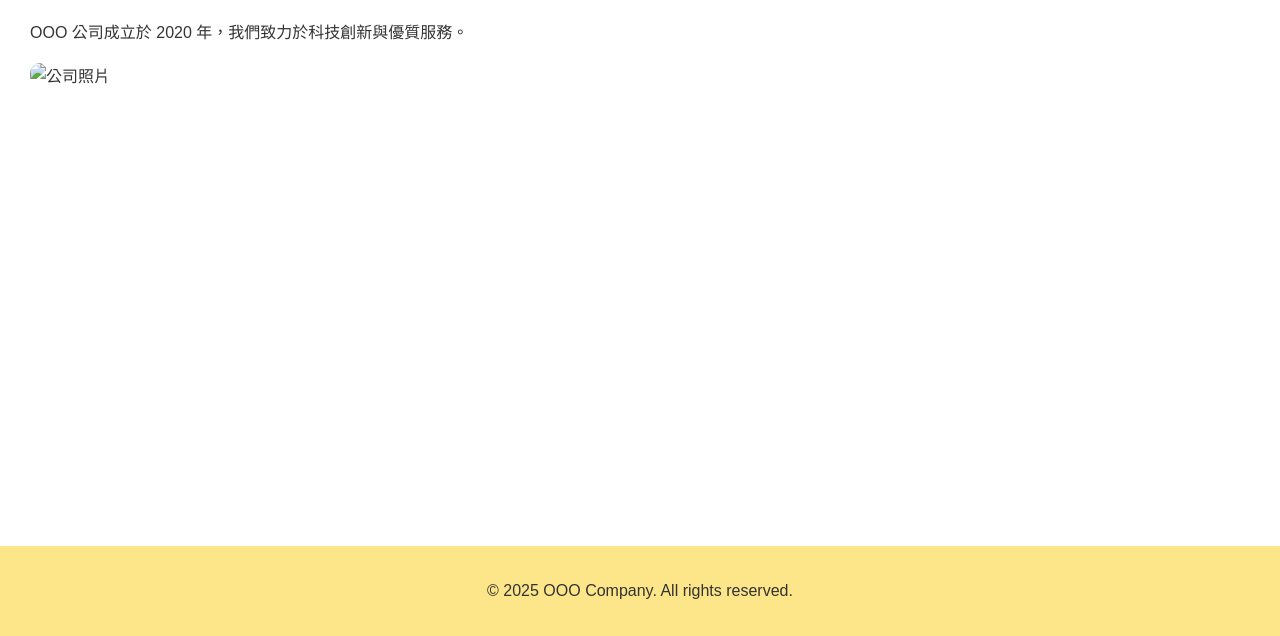
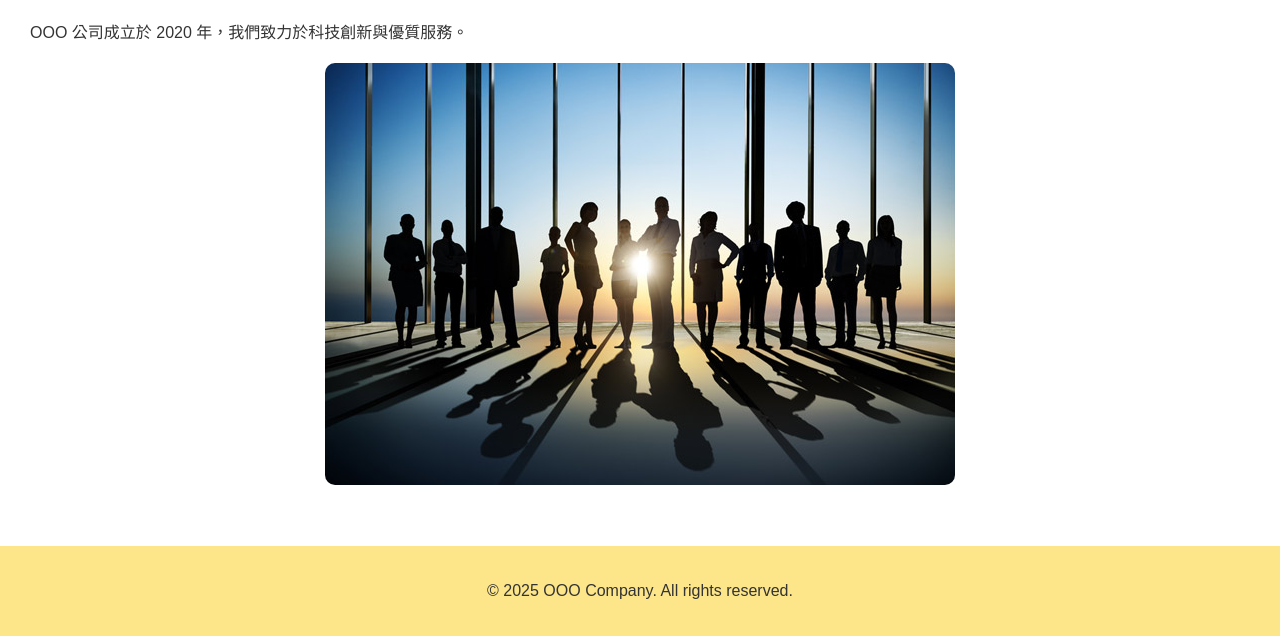
Before and after one commit to chen20001221-ctrl/my_web_homework, a plain HTML site: page about.html in a window 1280 px wide. Shown: the part 164-800 px from the top of the page. Drawn offline with Linux system fonts and the light colour scheme.

Commit message:
更新 about.html
Fix image filename in about.html

```diff
--- a/about.html
+++ b/about.html
@@ -17,7 +17,7 @@
   <main>
     <h1>關於我們</h1>
     <p>OOO 公司成立於 2020 年，我們致力於科技創新與優質服務。</p>
-  <img src="about_photo.jpeg" alt="公司照片">
+  <img src="IMG_4715.jpeg" alt="公司照片">
   </main>
 
   <footer>
```
